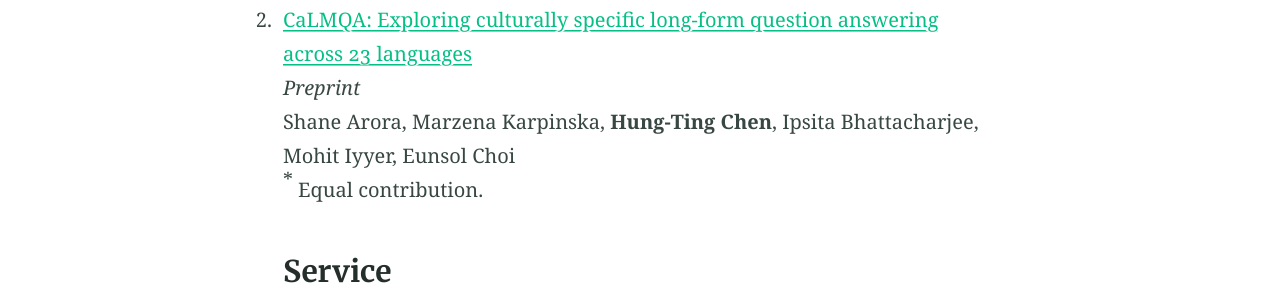
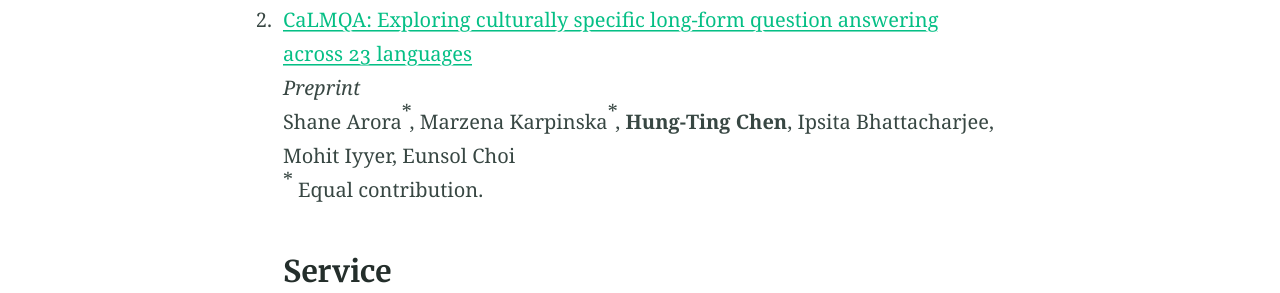
Before and after one commit to timchen0618/timchen0618.github.io, a Jekyll site: the page built from index.md, in a window 1280 px wide. Shown: the part 1193-1486 px from the top of the page. Built offline with Jekyll 4.4.1, drawn with Linux system fonts in a browser that asks for light colours.

Commit message:
update pub

```diff
--- a/index.md
+++ b/index.md
@@ -32,7 +32,7 @@
    **Hung-Ting Chen**, Eunsol Choi
 2. [CaLMQA: Exploring culturally specific long-form question answering across 23 languages](https://arxiv.org/abs/2406.17761)
    *Preprint*
-   Shane Arora, Marzena Karpinska, **Hung-Ting Chen**, Ipsita Bhattacharjee, Mohit Iyyer, Eunsol Choi
+   Shane Arora<sup>\*</sup>, Marzena Karpinska<sup>\*</sup>, **Hung-Ting Chen**, Ipsita Bhattacharjee, Mohit Iyyer, Eunsol Choi
 <sup>\*</sup> Equal contribution.
 
 ### Service
```
